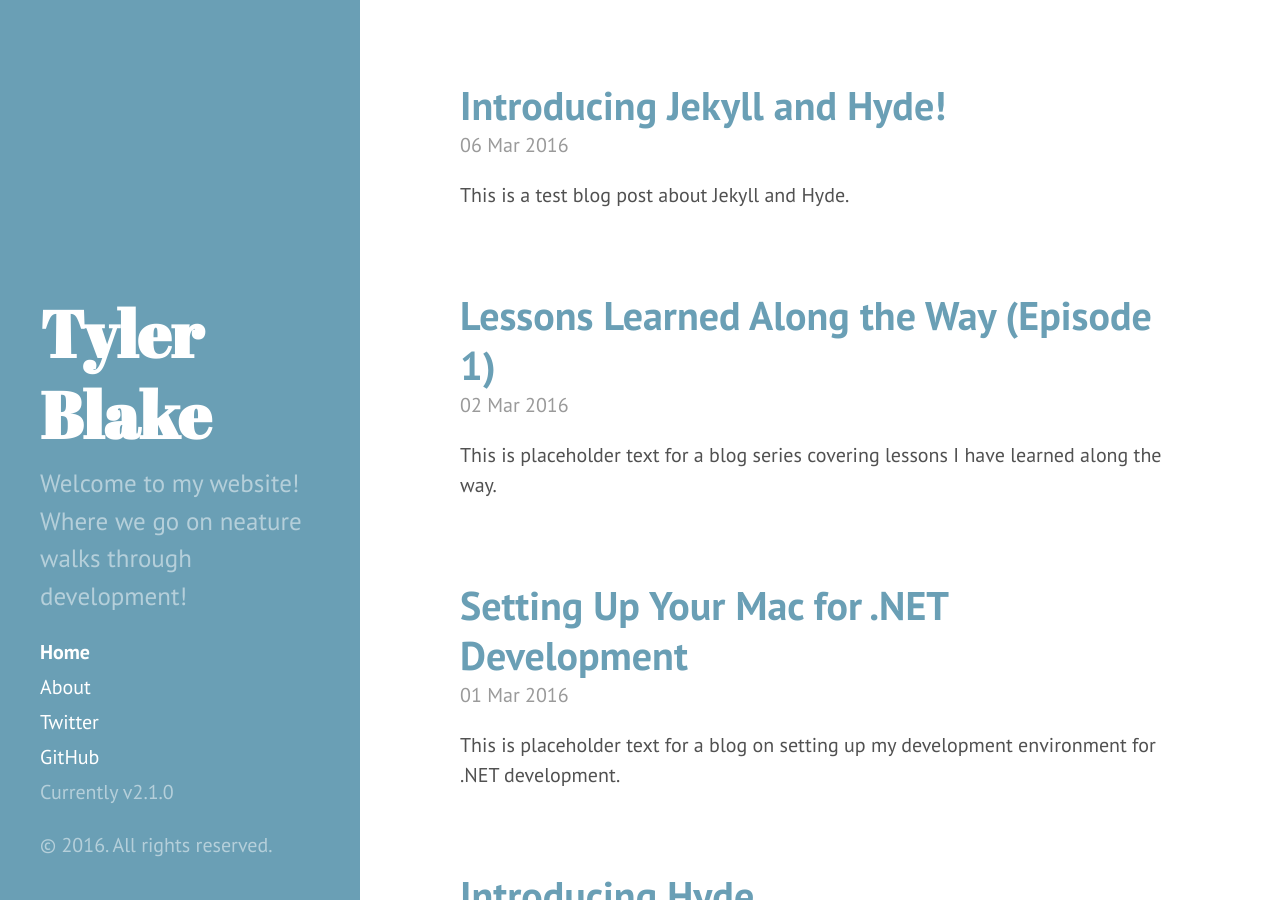
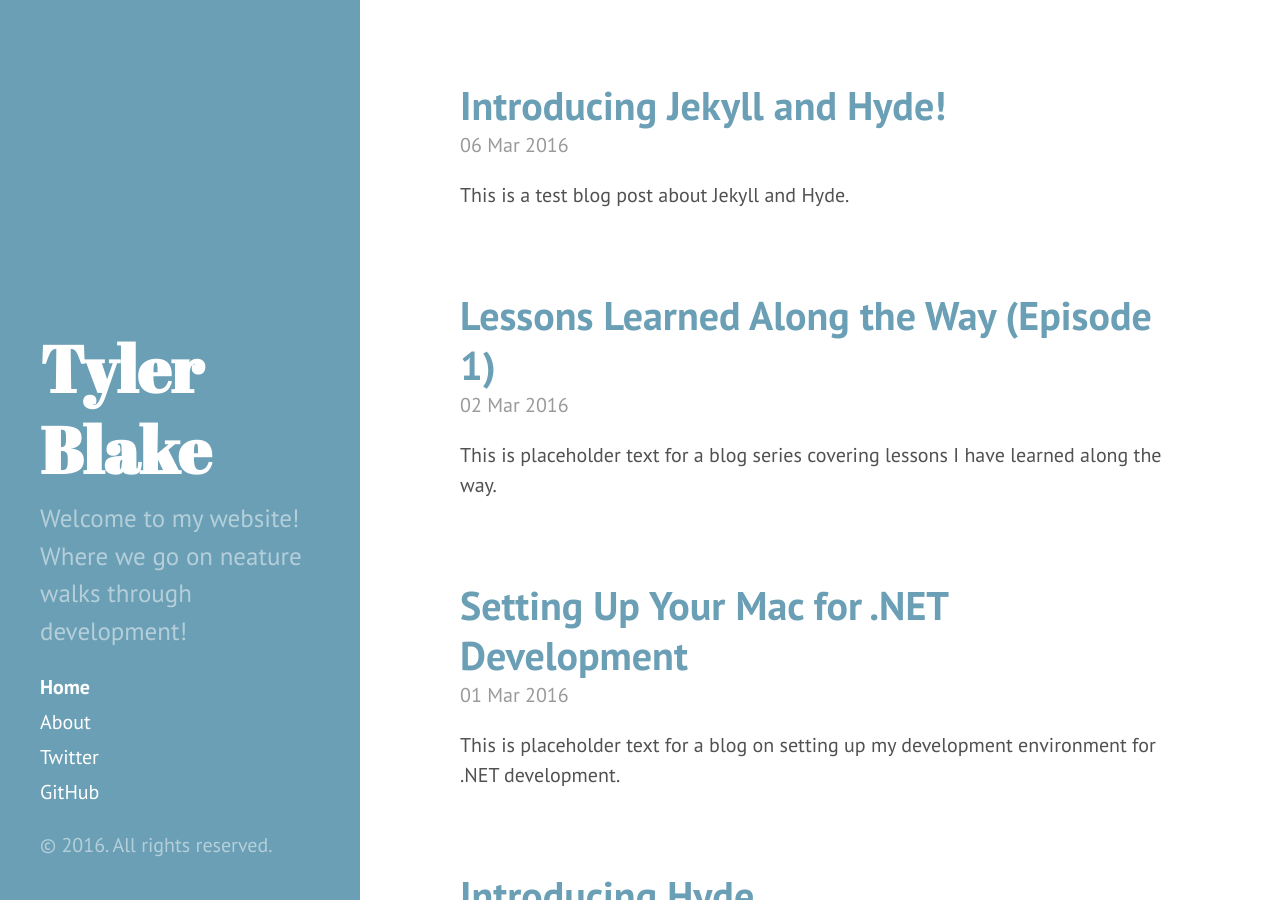
Before and after one commit to tylerablake/website, a Jekyll site: the page built from index.html, in a window 1280 px wide and 900 px high. Built offline with Jekyll 4.4.1, drawn with Linux system fonts in a browser that asks for light colours; the list of posts is cut into pages by our own code.

Commit message:
modifying layout

```diff
--- a/_includes/sidebar.html
+++ b/_includes/sidebar.html
@@ -27,7 +27,7 @@
       {% endfor %}
       <a class="sidebar-nav-item" href="http://twitter.com/TylerBlakeLOU">Twitter</a>
       <a class="sidebar-nav-item" href="{{ site.github.repo }}">GitHub</a>
-      <span class="sidebar-nav-item">Currently v{{ site.version }}</span>
+      <!--<span class="sidebar-nav-item">Currently v{{ site.version }}</span>-->
     </nav>
 
     <p>&copy; {{ site.time | date: '%Y' }}. All rights reserved.</p>
```
